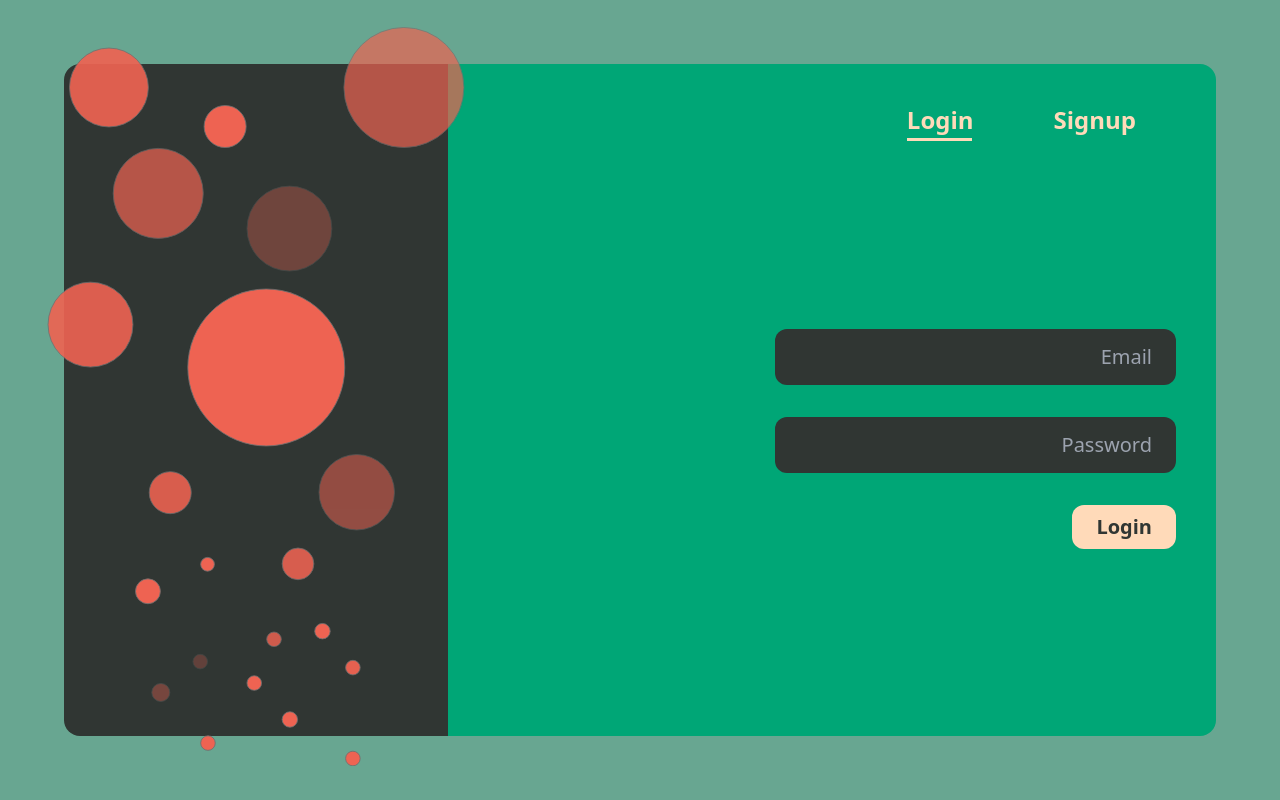
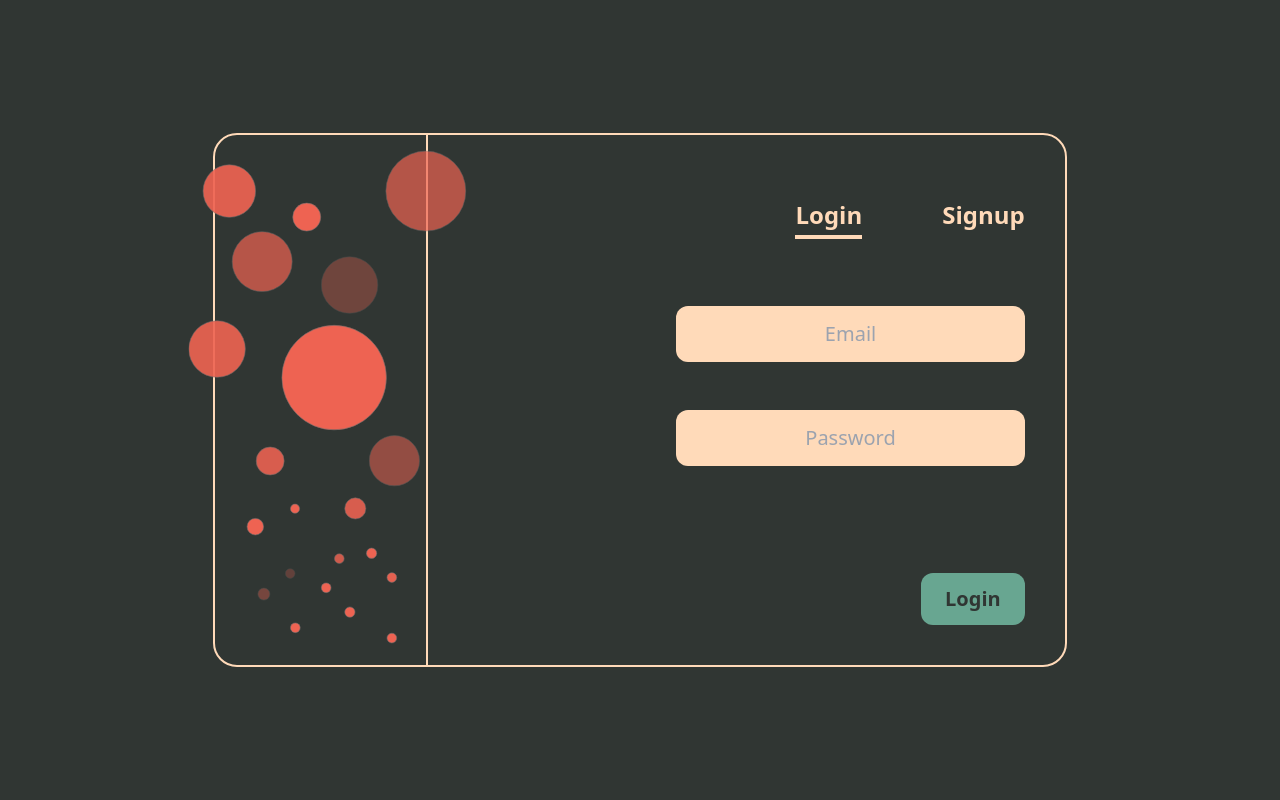
Before and after one commit to ayushnirwal/text-app-frontend, a React (Create React App) app: page /login in a window 1280 px wide. Built offline with nearby package versions, Linux system fonts and the light colour scheme.

Commit message:
feature: login signup page new desigin implemented

```diff
--- a/src/animations/Bubbles.js
+++ b/src/animations/Bubbles.js
@@ -63,7 +63,7 @@ function Bubbles() {
         style={{
           width: "110%",
           height: "110%",
-          transform: "translate(0,-5%)",
+          transform: "translate(-5%,-5%)",
         }}
       >
         <g
--- a/src/components/Login/LoginForm.js
+++ b/src/components/Login/LoginForm.js
@@ -23,41 +23,28 @@ const LoginForm = () => {
   return (
     <form
       onSubmit={submithandler}
-      className={`w-full h-full flex flex-col justify-center p-10 ${
-        device === "big-screen" || device === "small-screen"
-          ? "items-end"
-          : "items-center"
-      }`}
+      className="w-full h-full flex flex-col  items-center md:items-end justify-center md:pr-10"
     >
+      <div className="w-full md:h-full md:flex-1 flex flex-col justify-center items-center md:items-end">
         <input
-        style={{ background: theme.color1, color: theme.color3 }}
+          className="w-9/12 md:w-7/12 h-10 md:h-14 bg-cream rounded-full md:rounded-xl md:text-xl text-center text-darkGray my-3 md:my-6"
           onChange={(e) => setEmail(e.target.value)}
           value={email}
-        className={`${
-          device === "big-screen" || device === "small-screen"
-            ? "w-7/12 text-right"
-            : "w-10/12 text-center"
-        } h-14 px-6 rounded-xl focus:outline-none  text-xl my-4`}
           type="email"
           placeholder="Email"
           autoComplete="email"
         />
         <input
-        style={{ background: theme.color1, color: theme.color3 }}
+          className="w-9/12 md:w-7/12 h-10 md:h-14 bg-cream rounded-full md:rounded-xl md:text-xl text-center text-darkGray my-3 md:my-6"
           onChange={(e) => setPassword(e.target.value)}
           value={password}
-        className={`${
-          device === "big-screen" || device === "small-screen"
-            ? "w-7/12 text-right"
-            : "w-10/12 text-center"
-        } h-14 px-6 rounded-xl focus:outline-none  text-xl my-4`}
           type="password"
           placeholder="Password"
           autoComplete="current-password"
         />
+      </div>
       <input
-        style={{ background: theme.color3, color: theme.color1 }}
-        className=" px-6 py-2 rounded-xl focus:outline-none text-center text-xl my-4 font-bold"
+        className="my-24 md:my-10 md:text-xl bg-green text-darkGray font-bold px-14 py-2 md:px-6 md:py-3 rounded-full md:rounded-xl"
         type="submit"
         value="Login"
       />
--- /dev/null
+++ b/src/components/Login/Selector.js
@@ -0,0 +1,48 @@
+import { useEffect } from "react";
+import { animated, useSprings } from "react-spring";
+
+// this components provide radio button like functionality but with underline animations
+// selected:string , setSelected: setter callback , options string[]
+
+const Selector = ({ selected, setSelected, options }) => {
+  const [optionAnimations, api] = useSprings(options.length || 0, (ind) => ({
+    to: {
+      opacity: 0,
+    },
+  }));
+  useEffect(() => {
+    api.start((ind) => ({
+      to: {
+        opacity: options[ind] === selected ? 1 : 0,
+      },
+    }));
+    return () => {
+      api.stop();
+    };
+  }, [selected]);
+
+  return (
+    <div className="">
+      <div className="flex ">
+        {options &&
+          options.map((option, ind) => (
+            <div
+              key={option}
+              className="mx-10 "
+              onClick={() => {
+                setSelected(option);
+              }}
+            >
+              <p className="font-bold text-cream md:text-2xl">{option}</p>
+              <animated.div
+                style={optionAnimations[ind]}
+                className="bg-cream w-full h-1 mt-1"
+              ></animated.div>
+            </div>
+          ))}
+      </div>
+    </div>
+  );
+};
+
+export default Selector;
--- a/src/components/Login/SignupForm.js
+++ b/src/components/Login/SignupForm.js
@@ -6,85 +6,47 @@ import useUser from "../../cutomHooks/useUser";
 
 const SignupForm = () => {
   const { signup } = useUser();
-  const device = useBreakPoints();
-  const { theme } = useTheme();
   const history = useHistory();
-  const [username, setUsername] = useState("");
   const [email, setEmail] = useState("");
   const [password, setPassword] = useState("");
   const [cpassword, setcPassword] = useState("");
   const submithandler = async (e) => {
     e.preventDefault();
-    try {
-      await signup(username, email, password, cpassword);
-      history.push("/");
-    } catch (error) {
-      console.log(error);
-    }
+    console.log(email, password, cpassword);
   };
   return (
     <form
       onSubmit={submithandler}
-      className={`w-full h-full flex flex-col justify-center p-10 ${
-        device === "big-screen" || device === "small-screen"
-          ? "items-end"
-          : "items-center"
-      }`}
+      className="w-full h-full flex flex-col  items-center md:items-end justify-center md:pr-10"
     >
+      <div className="w-full md:h-full md:flex-1 flex flex-col justify-center items-center md:items-end">
         <input
-        style={{ background: theme.color1, color: theme.color3 }}
-        onChange={(e) => setUsername(e.target.value)}
-        value={username}
-        className={`${
-          device === "big-screen" || device === "small-screen"
-            ? "w-7/12 text-right"
-            : "w-10/12 text-center"
-        } h-14 px-6 rounded-xl focus:outline-none  text-xl my-4`}
-        type="text"
-        placeholder="Username"
-      />
-      <input
-        style={{ background: theme.color1, color: theme.color3 }}
+          className="w-9/12 md:w-7/12 h-10 md:h-14 bg-cream rounded-full md:rounded-xl md:text-xl text-center text-darkGray my-3 md:my-6"
           onChange={(e) => setEmail(e.target.value)}
           value={email}
-        className={`${
-          device === "big-screen" || device === "small-screen"
-            ? "w-7/12 text-right"
-            : "w-10/12 text-center"
-        } h-14 px-6 rounded-xl focus:outline-none  text-xl my-4`}
           type="email"
           placeholder="Email"
           autoComplete="email"
         />
         <input
-        style={{ background: theme.color1, color: theme.color3 }}
+          className="w-9/12 md:w-7/12 h-10 md:h-14 bg-cream rounded-full md:rounded-xl md:text-xl text-center text-darkGray my-3 md:my-6"
           onChange={(e) => setPassword(e.target.value)}
           value={password}
-        className={`${
-          device === "big-screen" || device === "small-screen"
-            ? "w-7/12 text-right"
-            : "w-10/12 text-center"
-        } h-14 px-6 rounded-xl focus:outline-none  text-xl my-4`}
           type="password"
           placeholder="Password"
-        autoComplete="new-password"
+          autoComplete="current-password"
         />
         <input
-        style={{ background: theme.color1, color: theme.color3 }}
+          className="w-9/12 md:w-7/12 h-10 md:h-14 bg-cream rounded-full md:rounded-xl md:text-xl text-center text-darkGray my-3 md:my-6"
           onChange={(e) => setcPassword(e.target.value)}
           value={cpassword}
-        className={`${
-          device === "big-screen" || device === "small-screen"
-            ? "w-7/12 text-right"
-            : "w-10/12 text-center"
-        } h-14 px-6 rounded-xl focus:outline-none  text-xl my-4`}
           type="password"
           placeholder="Confirm Password"
-        autoComplete="new-password"
+          autoComplete="current-password"
         />
+      </div>
       <input
-        style={{ background: theme.color3, color: theme.color1 }}
-        className="px-6 py-2  rounded-xl focus:outline-none text-center text-xl my-4 font-bold"
+        className="my-24 md:my-10 md:text-xl bg-green text-darkGray font-bold px-14 py-2 md:px-6 md:py-3 rounded-full md:rounded-xl"
         type="submit"
         value="Signup"
       />
--- a/src/pages/Login.js
+++ b/src/pages/Login.js
@@ -2,6 +2,7 @@ import { useSpring } from "@react-spring/core";
 import { animated } from "@react-spring/web";
 import { useState } from "react";
 import Bubbles from "../animations/Bubbles";
+import Selector from "../components/Login/Selector";
 import LoginForm from "../components/Login/LoginForm";
 import SignupForm from "../components/Login/SignupForm";
 import useBreakPoints from "../cutomHooks/useBreakPoints";
@@ -12,35 +13,21 @@ const Login = () => {
   const [selected, setSelected] = useState("Login");
   const { theme } = useTheme();
 
-  const LoginUnderlineAnimation = useSpring({
-    to: {
-      width: "65px",
-      height: "3px",
-      marginTop: "2px",
-      backgroundColor: theme.color3,
-      opacity: selected === "Login" ? 1 : 0,
-    },
-  });
-  const SignupUnderlineAnimation = useSpring({
-    to: {
-      width: "80px",
-      height: "3px",
-      marginTop: "2px",
-      backgroundColor: theme.color3,
-      opacity: selected === "Signup" ? 1 : 0,
-    },
-  });
-  const LoginFormAnimation = useSpring({
+  const loginFormAnimation = useSpring({
     to: {
       position: "absolute",
+      width: "100%",
+      height: "100%",
       display: selected === "Login" ? "block" : "none",
       opacity: selected === "Login" ? 1 : 0,
       y: selected === "Login" ? 0 : -10,
     },
   });
-  const SignupFormAnimation = useSpring({
+  const signupFormAnimation = useSpring({
     to: {
       position: "absolute",
+      width: "100%",
+      height: "100%",
       display: selected === "Signup" ? "block" : "none",
       opacity: selected === "Signup" ? 1 : 0,
       y: selected === "Signup" ? 0 : -10,
@@ -48,70 +35,24 @@ const Login = () => {
   });
 
   return (
-    <div
-      className={`w-screen h-screen overflow-hidden ${
-        device === "big-screen" ||
-        device === "small-screen" ||
-        device === "tablet"
-          ? "p-16"
-          : ""
-      }`}
-      style={{ backgroundColor: theme.color4 }}
-    >
-      <div
-        className={`w-full h-full grid ${
-          device === "big-screen" || device === "small-screen"
-            ? "grid-cols-12 grid-rows-6"
-            : "grid-cols-2 grid-rows-12"
-        }`}
-      >
-        <div
-          className={`${
-            device === "big-screen" || device === "small-screen"
-              ? "col-span-4 row-span-6 w-full h-full bg-red-200 flex justify-center items-center rounded-l-2xl"
-              : "hidden"
-          }`}
-          style={{ backgroundColor: theme.color1 }}
-        >
+    <div className="w-screen h-screen bg-darkGray grid grid-cols-3 grid-rows-6 md:grid-cols-12 md:grid-rows-6 ">
+      <div className="w-full h-full col-span-3 row-span-6 md:border-cream md:border-2 md:rounded-3xl md:col-start-3 md:row-start-2 md:col-span-8 md:row-span-4 md:grid md:grid-cols-8 md:grid-rows-4">
+        <div className="hidden md:block col-span-2 row-span-6 border-r-2 border-cream">
           <Bubbles />
         </div>
-        <div
-          className={` w-full h-full flex flex-col justify-start items-center ${
-            device === "big-screen" || device === "small-screen"
-              ? "col-span-8 row-span-6 rounded-r-2xl "
-              : "col-span-12 row-span-6 rounded-2xl "
-          }`}
-          style={{ backgroundColor: theme.color5 }}
-        >
-          <div
-            className={`w-full flex items-center px-10 relative mt-10 ${
-              device === "big-screen" || device === "small-screen"
-                ? "justify-end"
-                : "justify-center"
-            }`}
-          >
-            <div
-              className="mx-10 text-2xl font-bold cursor-pointer"
-              style={{ color: theme.color3 }}
-              onClick={() => setSelected("Login")}
-            >
-              Login
-              <animated.div style={LoginUnderlineAnimation}></animated.div>
-            </div>
-            <div
-              className="mx-10 text-2xl font-bold cursor-pointer"
-              style={{ color: theme.color3 }}
-              onClick={() => setSelected("Signup")}
-            >
-              Signup
-              <animated.div style={SignupUnderlineAnimation}></animated.div>
-            </div>
+        <div className="w-full h-full md:col-span-6 md:row-span-6 flex flex-col">
+          <div className="w-full mt-16 flex justify-center items-center md:justify-end">
+            <Selector
+              selected={selected}
+              setSelected={setSelected}
+              options={["Login", "Signup"]}
+            />
           </div>
-          <div className="flex-1 w-full relative">
-            <animated.div style={LoginFormAnimation} className="w-full h-full">
+          <div className="w-full h-full flex-1 relative">
+            <animated.div style={loginFormAnimation}>
               <LoginForm />
             </animated.div>
-            <animated.div style={SignupFormAnimation} className="w-full h-full">
+            <animated.div style={signupFormAnimation}>
               <SignupForm />
             </animated.div>
           </div>
--- a/tailwind.config.js
+++ b/tailwind.config.js
@@ -2,7 +2,14 @@ module.exports = {
   purge: ["./src/**/*.{js,jsx,ts,tsx}", "./public/index.html"],
   darkMode: false, // or 'media' or 'class'
   theme: {
-    extend: {},
+    extend: {
+      colors: {
+        darkGray: "#303633",
+        red: "#EE6352",
+        cream: "#FFDAB9",
+        green: "#68A691",
+      },
+    },
   },
   variants: {
     extend: {},
```
Lines whose indentation alone changed are shown as unchanged.
